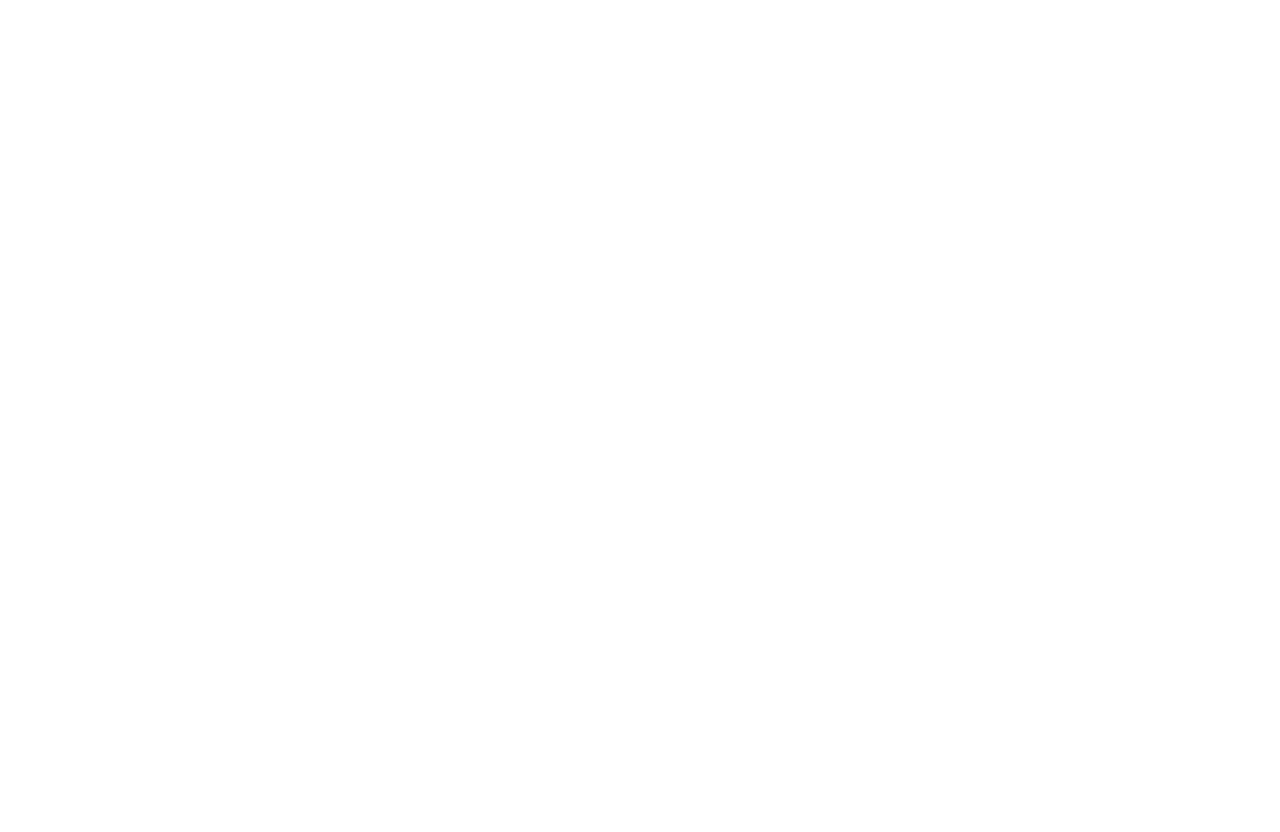
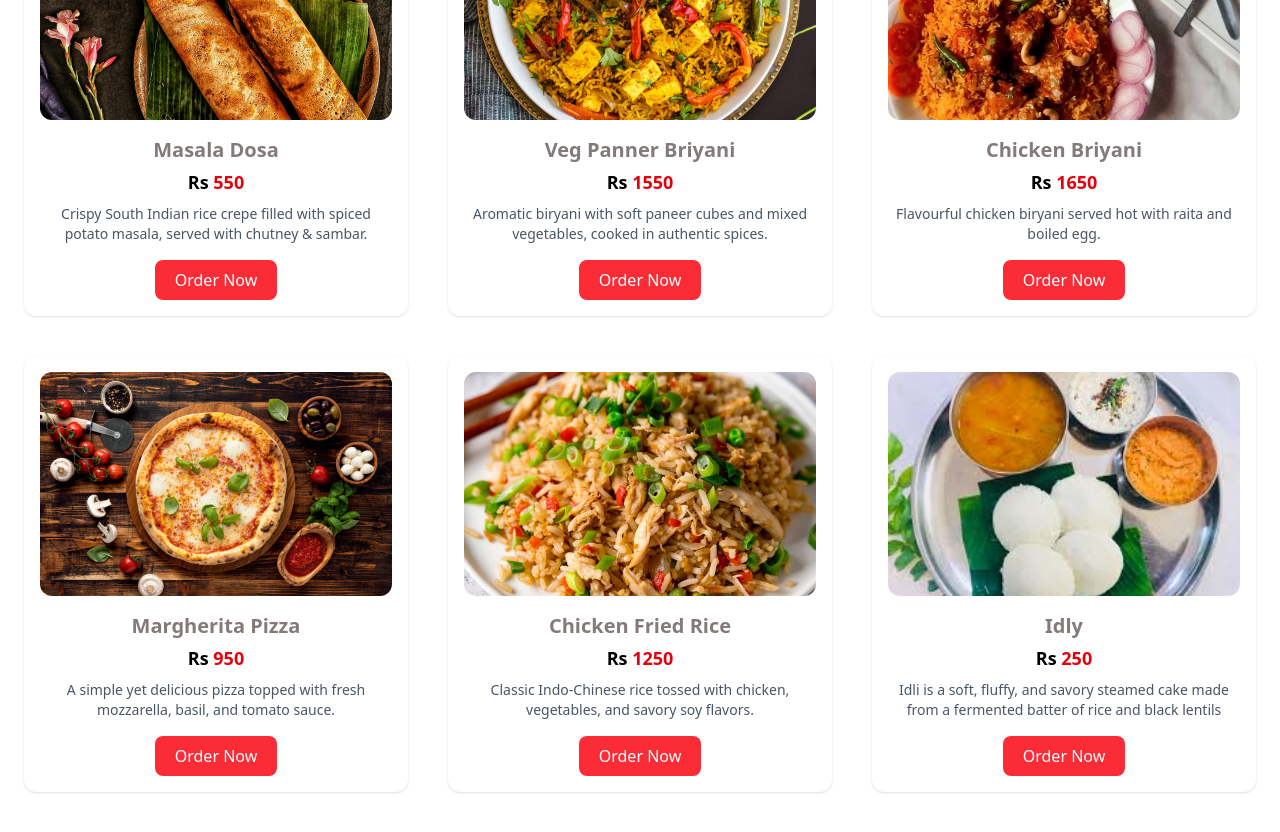
Before and after one commit to Nkugavarathan/tastebite-restaurant-website, a React (Vite) app: page / in a window 1280 px wide. Shown: the part 1500-2332 px from the top of the page. Before the commit the page ends 1232 px from the top, so only its background shows below. Built offline with nearby package versions, Linux system fonts and the light colour scheme.

Commit message:
menu added

```diff
--- /dev/null
+++ b/src/App.css
@@ -0,0 +1,4 @@
+.title{
+    color:#837A7A;
+
+}
--- a/src/App.jsx
+++ b/src/App.jsx
@@ -1,14 +1,11 @@
 import React from "react"
-import Navbar from "./components/Navbar"
-import Hero from "./components/Hero"
-import About from "./components/About"
+import "./App.css"
+import Home from "./pages/Home"
 function App() {
   return (
-    <div>
-      <Navbar />
-      <Hero />
-      <About />
-    </div>
+    <>
+      <Home />
+    </>
   )
 }
 
--- /dev/null
+++ b/src/components/MenuCard.jsx
@@ -0,0 +1,32 @@
+import React from "react"
+
+function MenuCard({ img, title, price, desc }) {
+  return (
+    <div className="bg-white rounded-xl shadow hover:shadow-xl transition-all p-4 text-center">
+      {/* Image */}
+      <img
+        src={img}
+        alt={title}
+        className="w-full h-56 object-cover rounded-xl mb-4"
+      />
+
+      {/* Title */}
+      <h3 className="title text-xl font-bold mb-1">{title}</h3>
+
+      {/* Price */}
+      <p className=" text-lg font-bold mb-2">
+        Rs <span className="text-red-600">{price}</span>
+      </p>
+
+      {/* Description */}
+      <p className="text-gray-600 mb-4 text-sm">{desc}</p>
+
+      {/* Button */}
+      <button className="bg-red-500 text-white px-5 py-2 rounded-lg hover:bg-red-600 transition">
+        Order Now
+      </button>
+    </div>
+  )
+}
+
+export default MenuCard
--- /dev/null
+++ b/src/data.js
@@ -0,0 +1,51 @@
+import masaladosa from "/images/masaladosa.jpg"
+import chickenbriyani from "/images/chickenbriyani.jpg"
+import chickenfried from "/images/chickenfried.jpg"
+import idly from "/images/idly.jpg"
+import margherita from "/images/marpizza.jpg"
+import vegpannir from "/images/vegpannir.jpg"
+
+export const menuData = [
+  {
+    id: 1,
+    title: "Masala Dosa",
+    price: "550",
+    desc: "Crispy South Indian rice crepe filled with spiced potato masala, served with chutney & sambar.",
+    img: masaladosa,
+  },
+  {
+    id: 2,
+    title: "Veg Panner Briyani",
+    price: "1550",
+    desc: "Aromatic biryani with soft paneer cubes and mixed vegetables, cooked in authentic spices.",
+    img: vegpannir,
+  },
+  {
+    id: 3,
+    title: "Chicken Briyani",
+    price: "1650",
+    desc: "Flavourful chicken biryani served hot with raita and boiled egg.",
+    img: chickenbriyani,
+  },
+  {
+    id: 4,
+    title: "Margherita Pizza",
+    price: "950",
+    desc: "A simple yet delicious pizza topped with fresh mozzarella, basil, and tomato sauce.",
+    img: margherita,
+  },
+  {
+    id: 5,
+    title: "Chicken Fried Rice",
+    price: "1250",
+    desc: "Classic Indo-Chinese rice tossed with chicken, vegetables, and savory soy flavors.",
+    img: chickenfried,
+  },
+  {
+    id: 6,
+    title: "Idly",
+    price: "250",
+    desc: "Idli is a soft, fluffy, and savory steamed cake made from a fermented batter of rice and black lentils",
+    img: idly,
+  },
+]
--- /dev/null
+++ b/src/pages/Home.jsx
@@ -0,0 +1,35 @@
+import React from "react"
+import Navbar from "../components/Navbar"
+import Hero from "../components/Hero"
+import About from "../components/About"
+import MenuCard from "../components/MenuCard"
+import { menuData } from "../data"
+
+function Home() {
+  return (
+    <>
+      <Navbar />
+      <Hero />
+      <About />
+      <div className="py-16 px-6">
+        <h2 className="text-center text-3xl font-bold mb-12">
+          Our <span className="text-red-500">Menu</span>
+        </h2>
+
+        <div className="grid grid-cols-1 sm:grid-cols-2 md:grid-cols-3 gap-10 max-w-7xl mx-auto">
+          {menuData.map((item) => (
+            <MenuCard
+              key={item.id}
+              img={item.img}
+              title={item.title}
+              price={item.price}
+              desc={item.desc}
+            />
+          ))}
+        </div>
+      </div>
+    </>
+  )
+}
+
+export default Home
```
